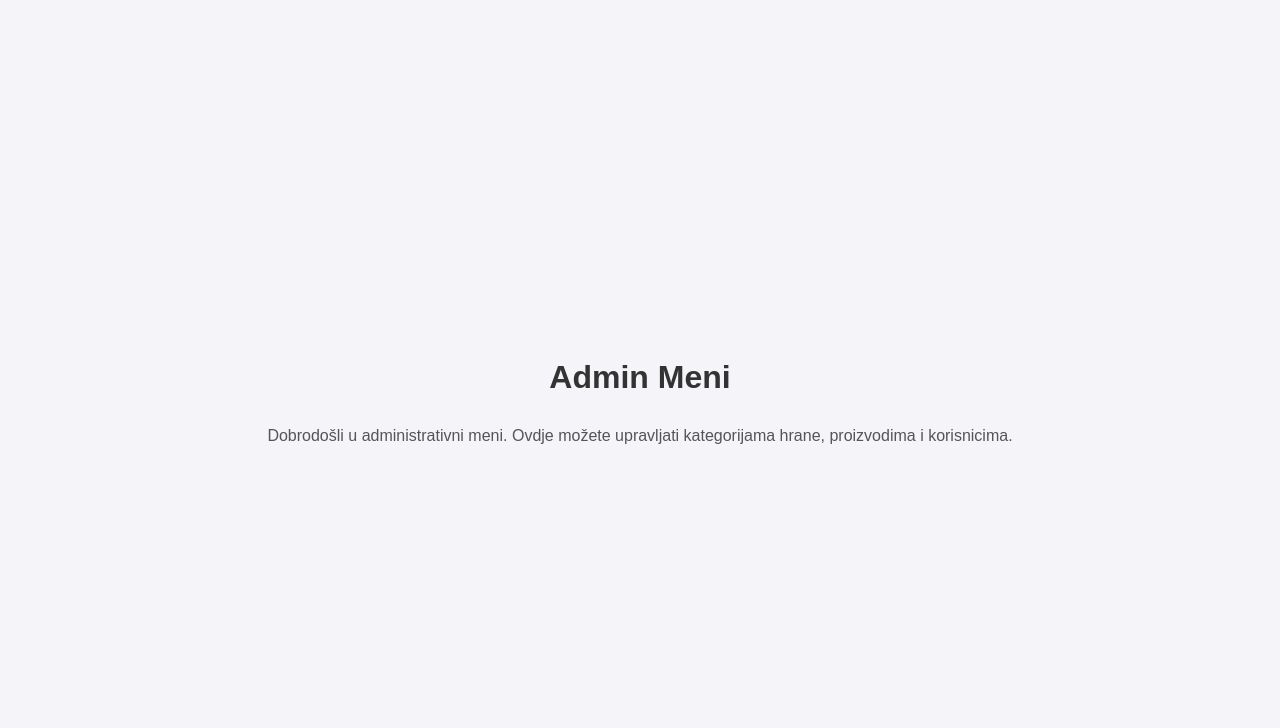
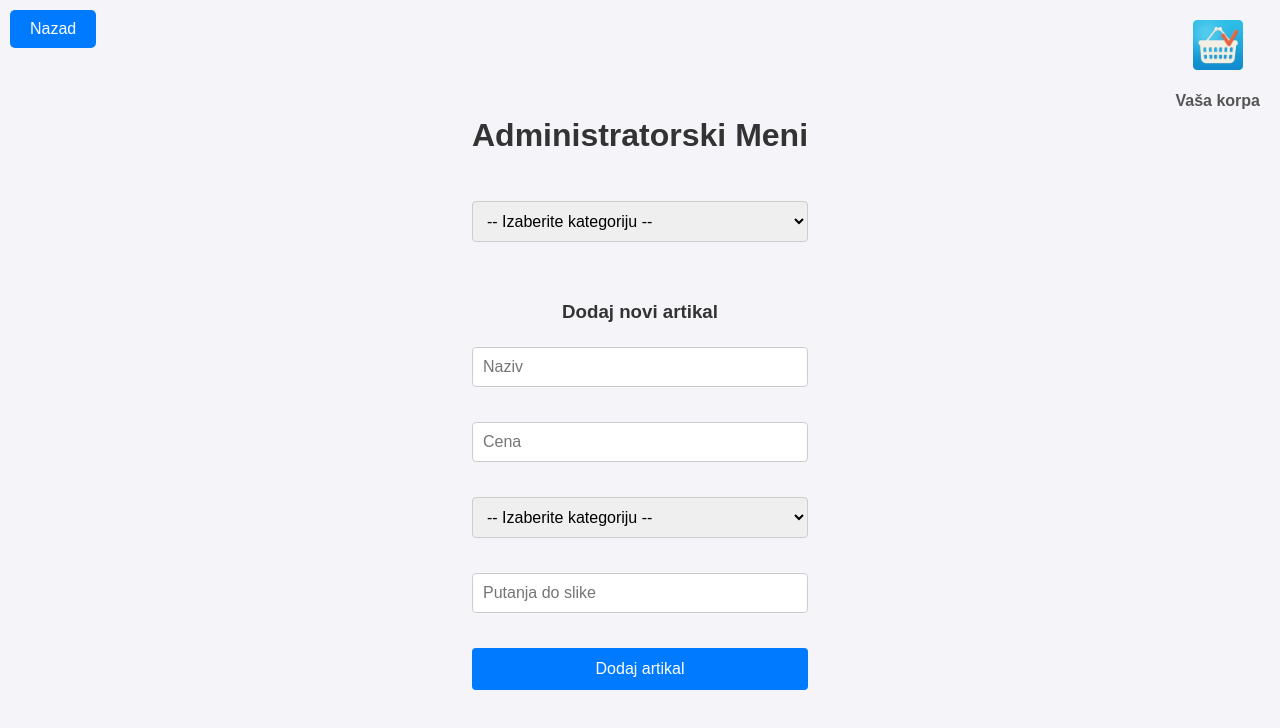
Before and after one commit to Mlackofaca/it354-pz-mladen, a React (Vite) app: page /admin-meni in a window 1280 px wide. Shown: the top 728 px of the page. Built offline with nearby package versions, Linux system fonts and the light colour scheme; data requests are answered from the project's data file.

Commit message:
Sredjivanje AdminMeni i KorisnikMeni

```diff
--- a/db.json
+++ b/db.json
@@ -1,19 +1,71 @@
 {
   "korisnici": [
-    { "id": 1, "ime": "Marko", "prezime": "Marković", "email": "marko@example.com", "password": "123456", "role": "korisnik" },
-    { "id": 2, "ime": "Ana", "prezime": "Anić", "email": "ana@example.com", "password": "abcdef", "role": "administrator" }
+    {
+      "id": "1",
+      "ime": "Marko",
+      "prezime": "Marković",
+      "email": "marko@example.com",
+      "password": "123456",
+      "role": "korisnik"
+    },
+    {
+      "id": "2",
+      "ime": "Ana",
+      "prezime": "Anić",
+      "email": "ana@example.com",
+      "password": "abcdef",
+      "role": "administrator"
+    }
   ],
   "kategorije": [
-    { "id": 1, "naziv": "Pica" },
-    { "id": 2, "naziv": "Pasta" },
-    { "id": 3, "naziv": "Deserti" }
+    {
+      "id": "1",
+      "naziv": "Pica"
+    },
+    {
+      "id": "2",
+      "naziv": "Pasta"
+    },
+    {
+      "id": "3",
+      "naziv": "Deserti"
+    }
   ],
   "artikli": [
-    { "id": 1, "naziv": "Margarita", "kategorijaId": 1, "cena": 700 },
-    { "id": 2, "naziv": "Pepperoni", "kategorijaId": 1, "cena": 800 },
-    { "id": 3, "naziv": "Carbonara", "kategorijaId": 2, "cena": 600 },
-    { "id": 4, "naziv": "Lasagna", "kategorijaId": 2, "cena": 750 },
-    { "id": 5, "naziv": "Tiramisu", "kategorijaId": 3, "cena": 500 },
-    { "id": 6, "naziv": "Panna Cotta", "kategorijaId": 3, "cena": 550 }
+    {
+      "id": "1",
+      "naziv": "Margarita",
+      "kategorijaId": 1,
+      "cena": "800"
+    },
+    {
+      "id": "2",
+      "naziv": "Pepperoni",
+      "kategorijaId": 1,
+      "cena": "900"
+    },
+    {
+      "id": "3",
+      "naziv": "Carbonara",
+      "kategorijaId": 2,
+      "cena": 600
+    },
+    {
+      "id": "4",
+      "naziv": "Lasagna",
+      "kategorijaId": 2,
+      "cena": "800"
+    },
+    {
+      "id": "5",
+      "naziv": "Tiramisu",
+      "kategorijaId": 3,
+      "cena": 500
+    },{
+      "id": "6",
+      "naziv": "Panna Cotta",
+      "kategorijaId": 3,
+      "cena": 550
+    }
   ]
 }
--- a/src/App.css
+++ b/src/App.css
@@ -13,6 +13,70 @@ body {
   justify-content: center;
   align-items: center;
   min-height: 100vh;
+}
+.back-button-container {
+  position: absolute;
+  top: 10px;
+  left: 10px;
+}
+
+.back-button {
+  padding: 10px 20px;
+  background-color:#007bff;
+  color: white;
+  border: none;
+  cursor: pointer;
+  font-size: 16px;
+  border-radius: 5px;
+}
+
+.back-button:hover {
+  background-color: #3c3e94;
+}
+.korpa-ikona-container {
+  position: fixed;
+  top: 20px;
+  right: 20px;
+  text-align: center;
+  z-index: 10;
+}
+
+.korpa-ikona {
+  width: 50px;
+  height: 50px;
+  cursor: pointer;
+}
+
+.korpa-poruka {
+  margin-top: 10px;
+  font-size: 16px;
+  font-weight: bold;
+}
+.poruka-prozorcic {
+  position: fixed;
+  top: 20px;
+  left: 50%;
+  transform: translateX(-50%);
+  background-color: #fff;
+  border: 1px solid #ccc;
+  padding: 15px;
+  box-shadow: 0 4px 8px rgba(0, 0, 0, 0.1);
+  z-index: 1000;
+  width: 300px;
+  text-align: center;
+}
+
+.poruka-prozorcic button {
+  background-color:#3c3e94;
+  color: white;
+  border: none;
+  padding: 10px 20px;
+  cursor: pointer;
+  font-size: 16px;
+}
+
+.poruka-prozorcic button:hover {
+  background-color: #423b58;
 }
 
 .container {
--- a/src/components/AdminMeni.jsx
+++ b/src/components/AdminMeni.jsx
@@ -1,11 +1,149 @@
+import React, { useState, useEffect } from 'react';
+import { Link } from 'react-router-dom';
+import '../App.css';
 
-import React from 'react';
+import margarita from '../slike/margarita.jpg';
+import pepperoni from '../slike/pepperoni.jpg';
+import carbonara from '../slike/carbonara.jpg';
+import lasagna from '../slike/lasagna.jpg';
+import tiramisu from '../slike/tiramisu.jpg';
+import panna from '../slike/panna.jpg';
+import korpaIkona from '../slike/korpa.jpg';
 
 const AdminMeni = () => {
+  const [kategorije, setKategorije] = useState([]);
+  const [artikli, setArtikli] = useState([]);
+  const [izabranaKategorija, setIzabranaKategorija] = useState(null);
+  const [noviArtikal, setNoviArtikal] = useState({ naziv: '', cena: '', kategorijaId: '', slika: '' });
+  const [poruka, setPoruka] = useState('');
+
+  useEffect(() => {
+    fetch('http://localhost:3000/kategorije')
+      .then(response => response.json())
+      .then(data => setKategorije(data));
+
+    fetch('http://localhost:3000/artikli')
+      .then(response => response.json())
+      .then(data => setArtikli(data));
+  }, []);
+
+  const handleKategorijaChange = (event) => {
+    setIzabranaKategorija(event.target.value);
+  };
+
+  const handleAddProduct = () => {
+    fetch('http://localhost:3000/artikli', {
+      method: 'POST',
+      headers: { 'Content-Type': 'application/json' },
+      body: JSON.stringify(noviArtikal),
+    }).then(() => {
+      setArtikli(prevArtikli => [...prevArtikli, noviArtikal]);
+      setNoviArtikal({ naziv: '', cena: '', kategorijaId: '', slika: '' });
+      setPoruka('Artikal uspešno dodat!');
+    });
+  };
+
+  const handleDeleteProduct = (id) => {
+    fetch(`http://localhost:3000/artikli/${id}`, { method: 'DELETE' })
+      .then(() => {
+        fetch('http://localhost:3000/artikli')
+          .then(response => response.json())
+          .then(data => {
+            setArtikli(data);
+          });
+        setPoruka('Artikal uspešno obrisan!');
+      });
+  };
+
+  const handleEditProduct = (id, updatedArtikal) => {
+    fetch(`http://localhost:3000/artikli/${id}`, {
+      method: 'PUT',
+      headers: { 'Content-Type': 'application/json' },
+      body: JSON.stringify(updatedArtikal),
+    }).then(() => {
+      fetch('http://localhost:3000/artikli')
+        .then(response => response.json())
+        .then(data => setArtikli(data));
+      setPoruka('Artikal uspešno izmenjen!');
+    });
+  };
+
+  const getImage = (naziv) => {
+    switch(naziv.toLowerCase()) {
+      case 'margarita':
+        return margarita;
+      case 'pepperoni':
+        return pepperoni;
+      case 'carbonara':
+        return carbonara;
+      case 'lasagna':
+        return lasagna;
+      case 'tiramisu':
+        return tiramisu;
+      case 'panna':
+        return panna;
+      default:
+        return null;
+    }
+  };
+
+  const filteredArtikli = artikli.filter(artikal => artikal.kategorijaId == izabranaKategorija);
+
+  const closeMessage = () => {
+    setPoruka('');
+  };
+
   return (
-    <div>
-      <h2>Admin Meni</h2>
-      <p>Dobrodošli u administrativni meni. Ovdje možete upravljati kategorijama hrane, proizvodima i korisnicima.</p>
+    <div className="korisnik-meni-container">
+      <div className="back-button-container">
+        <Link to="/registracija">
+          <button className="back-button">Nazad</button>
+        </Link>
+      </div>
+      <div className="korpa-ikona-container">
+        <Link to="/korpa">
+          <img src={korpaIkona} alt="Korpa" className="korpa-ikona" />
+        </Link>
+        <p className="korpa-poruka">Vaša korpa</p>
+      </div>
+
+      <h2>Administratorski Meni</h2>
+      <select onChange={handleKategorijaChange} defaultValue="">
+        <option value="">-- Izaberite kategoriju --</option>
+        {kategorije.map(kategorija => (
+          <option key={kategorija.id} value={kategorija.id}>{kategorija.naziv}</option>
+        ))}
+      </select>
+
+      <div className="artikli-container">
+        {filteredArtikli.map(artikal => (
+          <div key={artikal.id} className="artikal">
+            <img src={getImage(artikal.naziv)} alt={artikal.naziv} />
+            <h3>{artikal.naziv}</h3>
+            <p>{artikal.cena} RSD</p>
+            <button onClick={() => handleDeleteProduct(artikal.id)}>Obriši</button>
+            <button onClick={() => handleEditProduct(artikal.id, { ...artikal, cena: prompt('Nova cena:', artikal.cena) })}>Izmeni</button>
+          </div>
+        ))}
+      </div>
+
+      <h3>Dodaj novi artikal</h3>
+      <input type="text" placeholder="Naziv" value={noviArtikal.naziv} onChange={(e) => setNoviArtikal({ ...noviArtikal, naziv: e.target.value })} />
+      <input type="number" placeholder="Cena" value={noviArtikal.cena} onChange={(e) => setNoviArtikal({ ...noviArtikal, cena: e.target.value })} />
+      <select value={noviArtikal.kategorijaId} onChange={(e) => setNoviArtikal({ ...noviArtikal, kategorijaId: e.target.value })}>
+        <option value="">-- Izaberite kategoriju --</option>
+        {kategorije.map(kategorija => (
+          <option key={kategorija.id} value={kategorija.id}>{kategorija.naziv}</option>
+        ))}
+      </select>
+      <input type="text" placeholder="Putanja do slike" value={noviArtikal.slika} onChange={(e) => setNoviArtikal({ ...noviArtikal, slika: e.target.value })} />
+      <button onClick={handleAddProduct}>Dodaj artikal</button>
+      {poruka && (
+        <div className="poruka-prozorcic">
+          <p>{poruka}</p>
+          <button onClick={closeMessage}>OK</button>
+        </div>
+      )}
     </div>
   );
 };
--- a/src/components/KorisnikMeni.jsx
+++ b/src/components/KorisnikMeni.jsx
@@ -8,6 +8,7 @@ import carbonara from '../slike/carbonara.jpg';
 import lasagna from '../slike/lasagna.jpg';
 import tiramisu from '../slike/tiramisu.jpg';
 import panna from '../slike/panna.jpg';
+import korpaIkona from '../slike/korpa.jpg';
 
 const KorisnikMeni = () => {
   const [kategorije, setKategorije] = useState([]);
@@ -55,6 +56,20 @@ const KorisnikMeni = () => {
 
   return (
     <div className="korisnik-meni-container">
+
+      <div className="back-button-container">
+        <Link to="/registracija">
+          <button className="back-button">Nazad</button>
+        </Link>
+      </div>
+
+      <div className="korpa-icon">
+        <Link to="/korpa">
+          <img src={korpaIkona} alt="Korpa" className="korpa-ikona" />
+          <span>{korpa.length}</span>
+        </Link>
+      </div>
+
       <h2>Izaberite kategoriju hrane</h2>
       <select onChange={handleKategorijaChange} defaultValue="">
         <option value="">-- Izaberite kategoriju --</option>
@@ -81,13 +96,6 @@ const KorisnikMeni = () => {
           </div>
         ))}
       </div>
-
-      <div className="korpa-icon">
-        <Link to="/korpa">
-          <img src="path_to_cart_icon.png" alt="Korpa" />
-          <span>{korpa.length}</span>
-        </Link>
-      </div>
     </div>
   );
 };
```
Also changed, not shown: src/slike/korpa.jpg (added).
